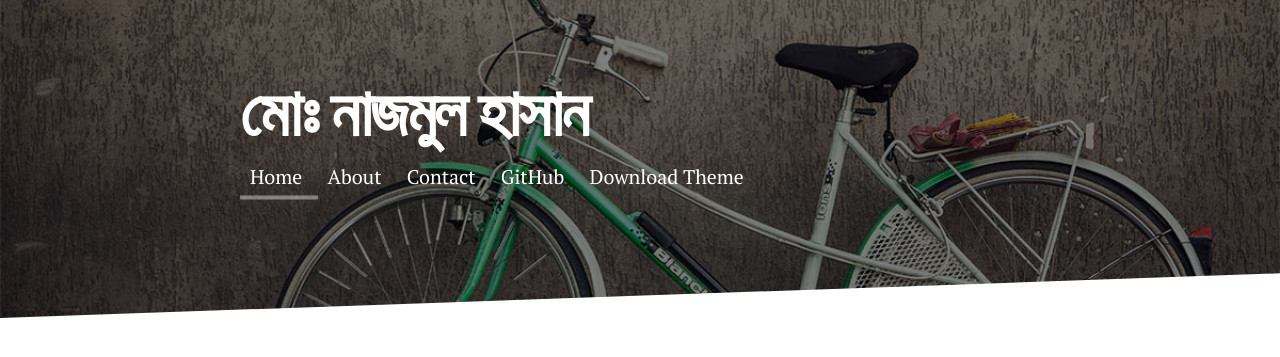
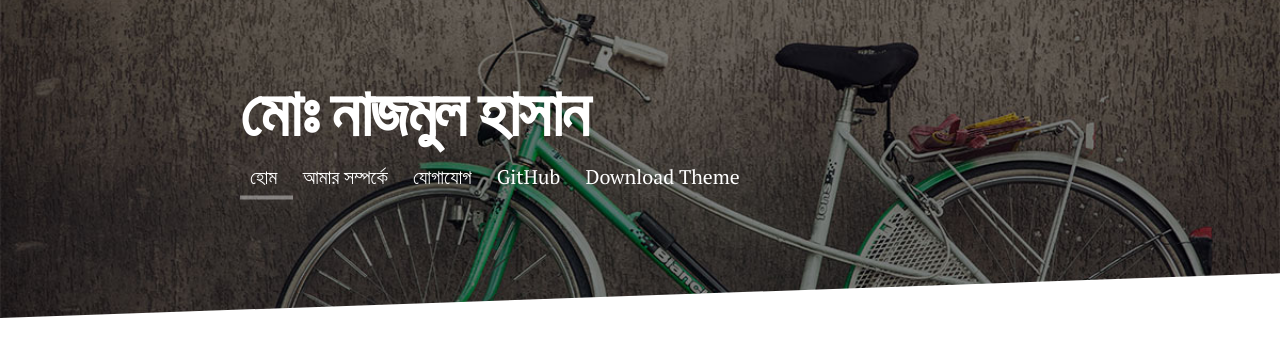
Before and after one commit to farhapartex/farhapartex.github.io, a Jekyll site: the page built from index.html, in a window 1280 px wide. Shown: the top 357 px of the page. Built offline with Jekyll 4.4.1, drawn with Linux system fonts in a browser that asks for light colours; nearby versions of some CDN libraries; the list of posts is cut into pages by our own code.

Commit message:
navigation language changed:

```diff
--- a/_config.yml
+++ b/_config.yml
@@ -12,11 +12,11 @@ plugins: [jekyll-paginate]
 paginate: 5
 disqus_shortname: nazmul-hasan
 navigation:
-  - title: Home
+  - title: হোম
     url: /index.html
-  - title: About
+  - title: আমার সম্পর্কে
     url: /about
-  - title: Contact
+  - title: যোগাযোগ
     url: /contact
 
 social:
```
